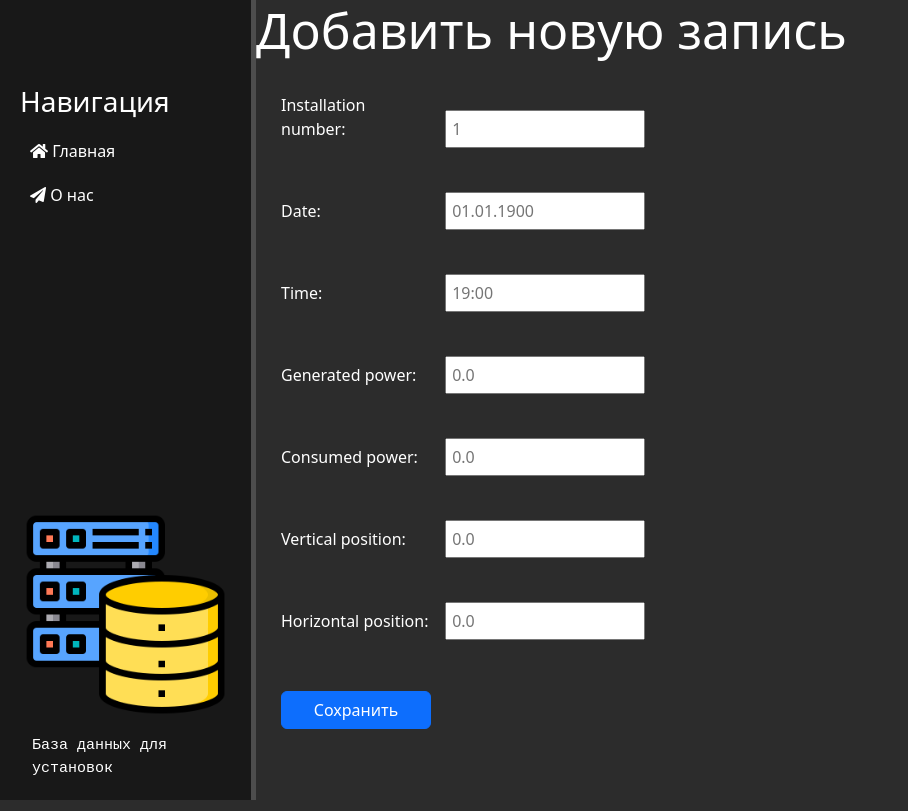
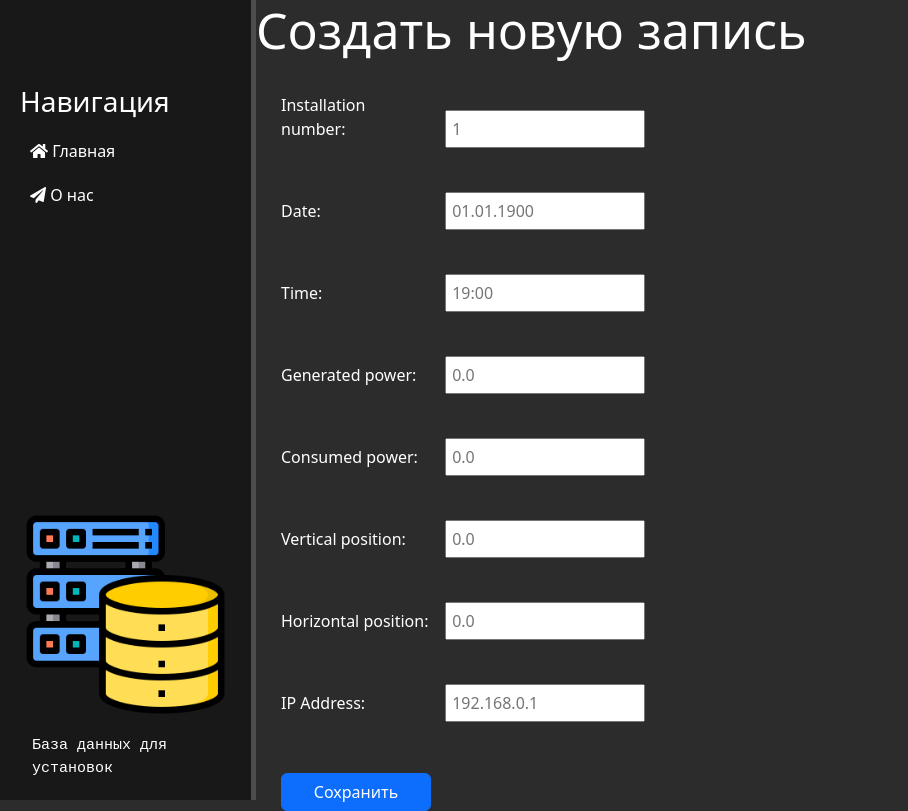
Before and after one commit to gingerswaltz/webServer, a Django app: page /create/ in a window 1280 px wide. Shown: the whole page, without its empty margins (0-908 px from the left). Run offline with Django 4.2, Linux system fonts and the light colour scheme; some libraries are stand-ins or nearby versions.

Commit message:
a lot of (descr)
Поменяна бд:
Теперь pk - installation number. id убран
Сделана таблица ip, связь с Reading через FK
Добавлено поле в таблицу ip, сделано условное обозначение "Обновить" или "Создать запись"...

```diff
--- a/iot/iot/settings.py
+++ b/iot/iot/settings.py
@@ -26,7 +26,7 @@ SECRET_KEY = 'django-insecure-aj0x5ipre2y+^1r7l3@9a%97@_-*3ve!p*h94c%e#fi!qo&lg*
 # SECURITY WARNING: don't run with debug turned on in production!
 DEBUG = True        # todo
 
-ALLOWED_HOSTS = []
+ALLOWED_HOSTS = ['*']
 
 
 # Application definition
@@ -132,6 +132,9 @@ USE_TZ = True
 
 STATIC_URL = 'static/'
 
+#uncomment on prod
+#STATIC_ROOT = '/tmp/webServer/webServer/iot/main/static'
+
 # Default primary key field type
 # https://docs.djangoproject.com/en/4.2/ref/settings/#default-auto-field
 
--- a/iot/main/models.py
+++ b/iot/main/models.py
@@ -1,11 +1,15 @@
 from django.db import models
 
 class Reading(models.Model):
-    id = models.AutoField(primary_key=True)
-    installation_number = models.IntegerField()
+    installation_number = models.IntegerField(primary_key=True)
     date = models.DateField()
     time = models.TimeField()
     generated_power = models.FloatField()
     consumed_power = models.FloatField()
     vertical_position = models.IntegerField()
     horizontal_position = models.IntegerField()
+    ip = models.ForeignKey('Ip', on_delete=models.CASCADE, null=True, blank=True)
+
+class Ip(models.Model):
+    ip_address = models.CharField(max_length=15, default='')
+    port = models.CharField(max_length=5, default='')
--- a/iot/main/static/main/css/main.css
+++ b/iot/main/static/main/css/main.css
@@ -13,7 +13,8 @@ aside {
   color: #fff;
   border-right: 5px solid #4d4d4d;
   overflow: auto;
-z-index: 0;
+  z-index: 0;
+  bottom: 0;
 }
 
 
--- a/iot/main/templates/main/index.html
+++ b/iot/main/templates/main/index.html
@@ -16,6 +16,8 @@
       <th>Consumed Power</th>
       <th>Vertical Position</th>
       <th>Horizontal Position</th>
+      <th>IP Address</th>
+
     </tr>
   </thead>
   <tbody>
@@ -28,6 +30,7 @@
         <td>{{ reading.consumed_power }}</td>
         <td>{{ reading.vertical_position }}</td>
         <td>{{ reading.horizontal_position }}</td>
+        <td>{{ reading.ip.ip_address }}</td>
         <td><a href="{% url 'reading_update' reading.pk %}" class="btn btn-warning">Изменить</a></td>
         <td><a href="{% url 'reading_delete' reading.pk %}" class="btn btn-danger">Удалить</a></td>
       </tr>
--- a/iot/main/templates/main/reading_form.html
+++ b/iot/main/templates/main/reading_form.html
@@ -6,7 +6,13 @@
 {% block content %}
   <form method="post" class="inputform">
     {% csrf_token %}
-    <h5>Добавить новую запись</h5>
+     <h5>
+      {% if reading %}
+        Обновление записи
+      {% else %}
+        Создать новую запись
+      {% endif %}
+    </h5>
     <input type="hidden" name="csrfmiddlewaretoken" value="xXHfDFYxwoVph032NfnEC1sY3Y0b2pElWuj4tXcLsXOeANLpYDQHh4mivIG2TbFI">
     <p>
       <label for="id_installation_number">Installation number:</label>
@@ -43,6 +49,15 @@
       <input type="number" name="horizontal_position" required id="id_horizontal_position" placeholder="0.0">
     </p>
 
+    <p>
+     <label for="id_ip">IP Address:</label>
+      <input type="text" name="ip" id="id_ip" placeholder="192.168.0.1">
+    </p>
+
+
+
+
+
     <button type="submit" class="btn btn-primary">Сохранить</button>
   </form>
 {% endblock %}
```
Also changed, not shown: iot/main/migrations/0002_ip_remove_reading_id_and_more.py (added), iot/main/migrations/0003_alter_reading_ip.py (added).
